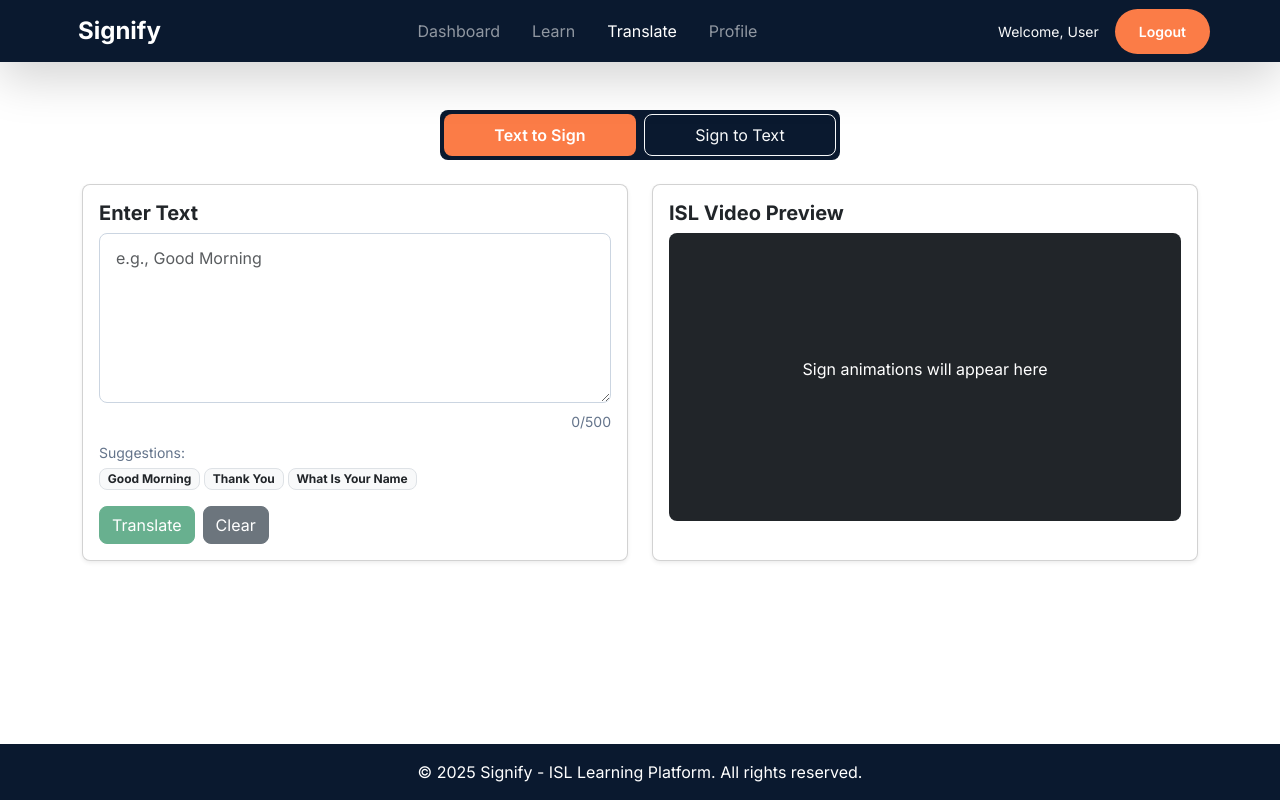
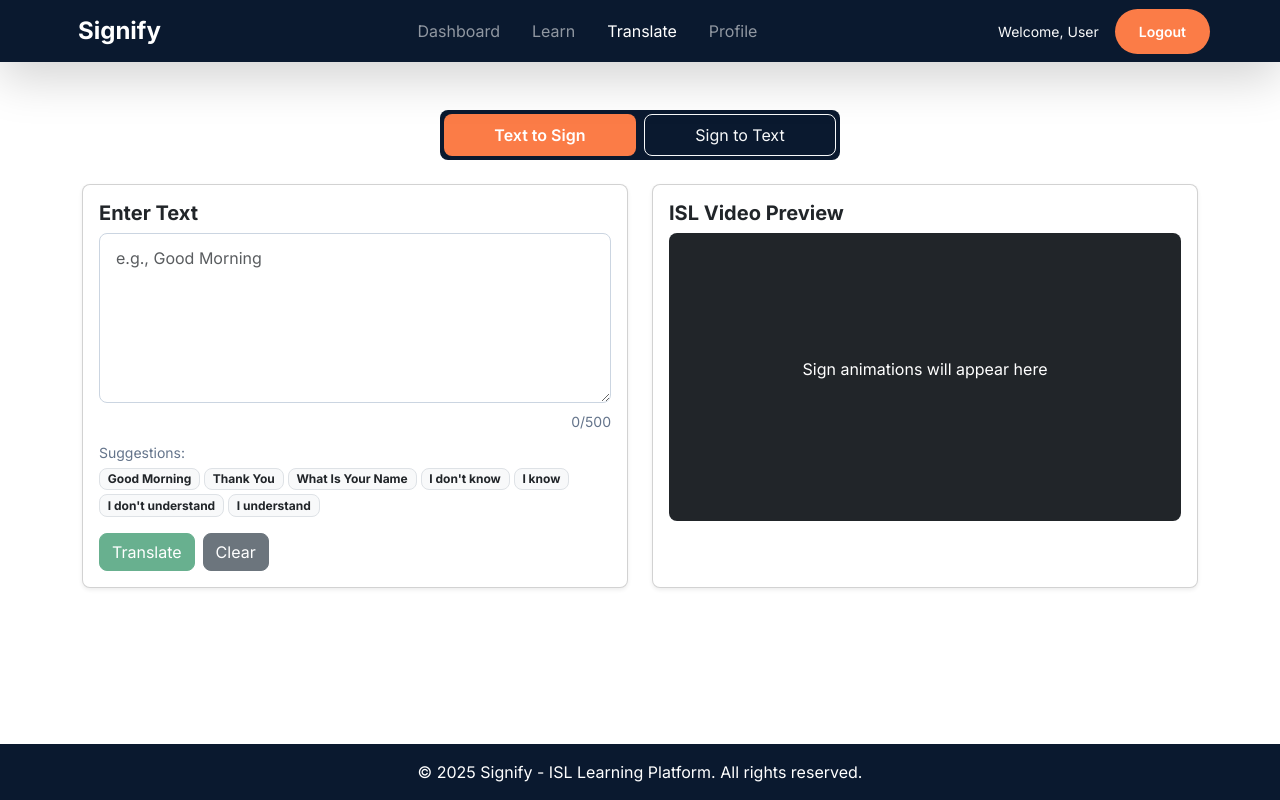
Before and after one commit to ShobanaN2762/isl-frontend-react, a React (Vite) app: page /translate in a window 1280 px wide. Built offline with nearby package versions, Linux system fonts and the light colour scheme; sample sign-in values are in the browser's storage.

Commit message:
added sentences

```diff
--- a/src/components/translator/TextToSignView.jsx
+++ b/src/components/translator/TextToSignView.jsx
@@ -6,7 +6,15 @@ function TextToSignView() {
   const [videoStatus, setVideoStatus] = useState("idle"); // 'idle', 'loading', 'playing', 'error'
   const videoRef = useRef(null);
 
-  const suggestions = ["Good Morning", "Thank You", "What Is Your Name"];
+  const suggestions = [
+    "Good Morning",
+    "Thank You",
+    "What Is Your Name",
+    "I don't know",
+    "I know",
+    "I don't understand",
+    "I understand",
+  ];
 
   // --- 1. Wrap handleTranslate in useCallback ---
   // This function now only gets recreated when 'text' changes.
```
